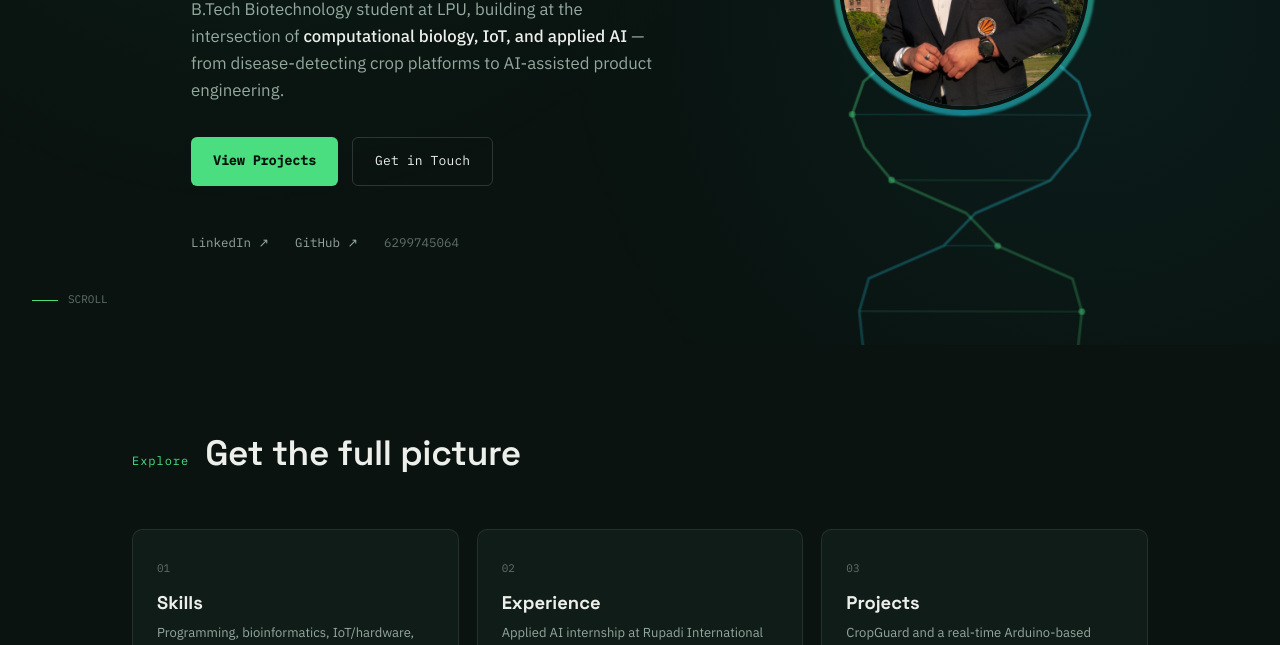
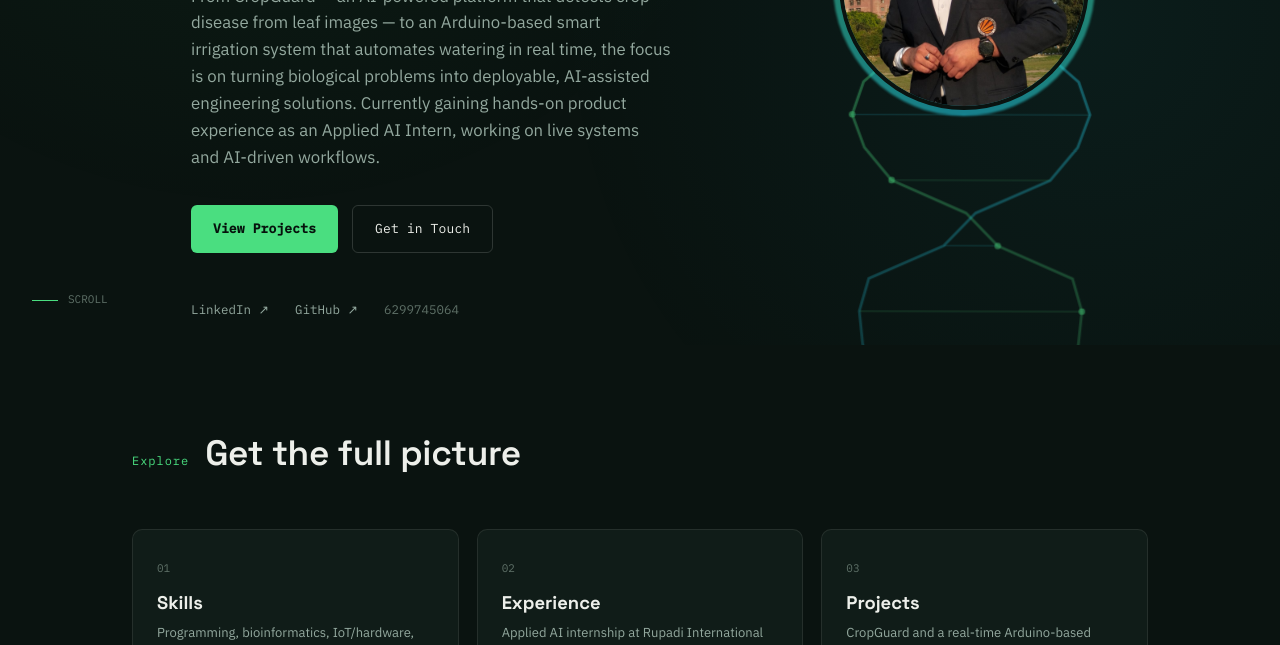
Before and after one commit to aryanRatan/aryanRatan.github.io, a plain HTML site: page index.html in a window 1280 px wide. Shown: the part 455-1100 px from the top of the page. Drawn offline with Linux system fonts and the light colour scheme.

Commit message:
Update portfolio homepage

```diff
--- a/index.html
+++ b/index.html
@@ -49,8 +49,12 @@
         <h1 class="name">Aryan Ratan<br/><span class="accent">Biotech × Applied&nbsp;AI</span></h1>
         <p class="hero-sub">
           B.Tech Biotechnology student at LPU, building at the intersection of
-          <strong>computational biology, IoT, and applied AI</strong> — from
-          disease-detecting crop platforms to AI-assisted product engineering.
+<strong>computational biology, IoT, and applied AI</strong>. From CropGuard — an AI-powered
+platform that detects crop disease from leaf images — to an Arduino-based
+smart irrigation system that automates watering in real time, the focus is
+on turning biological problems into deployable, AI-assisted engineering
+solutions. Currently gaining hands-on product experience as an Applied AI
+Intern, working on live systems and AI-driven workflows.
         </p>
         <div class="hero-cta">
           <a class="btn btn-primary" href="projects.html">View Projects</a>
```
